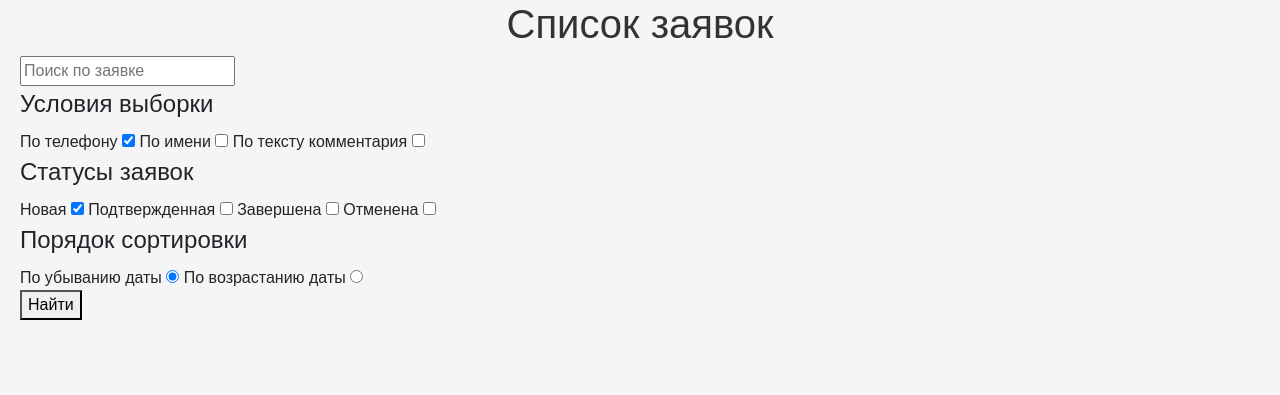
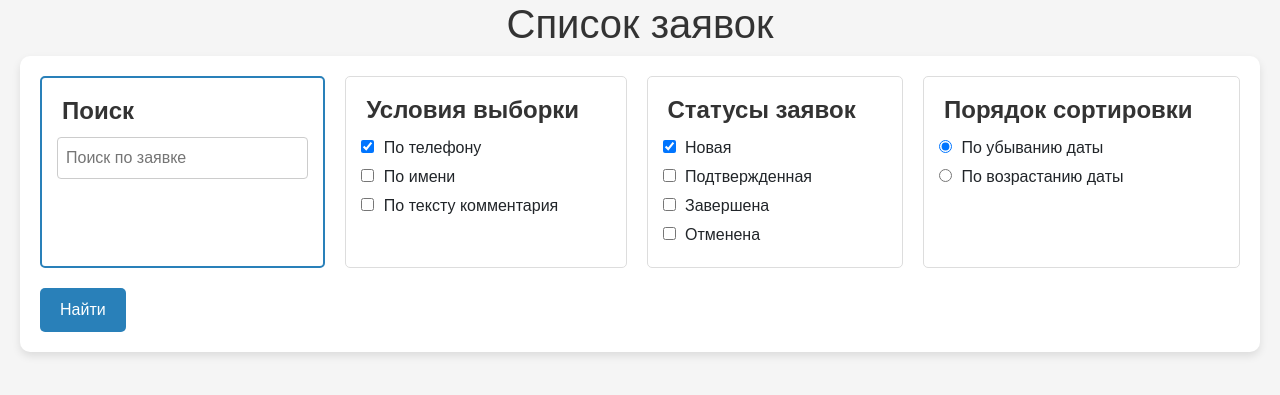
Before and after one commit to VladimirMonin/django_consult_413, a Django app: page /orders/ in a window 1280 px wide. Shown: the part 76-471 px from the top of the page. Run offline with Django 5.2, Linux system fonts and the light colour scheme; the visitor is signed in with stand-in values (Sample User, id 1); data that the repository does not hold is empty.

Commit message:
lesson_57: стилизация для формы поиска - без BS5

```diff
--- a/static/css/main.css
+++ b/static/css/main.css
@@ -58,21 +58,89 @@ h1 {
 
 /* Стили для статусов */
 .new {
-  color: #27ae60;
+  color: #27ae60; /* Green */
   font-weight: bold;
 }
 
 .confirmed {
-  color: #2980b9;
+  color: #2980b9; /* Blue */
   font-weight: bold;
 }
 
-.rejected {
-  color: #e74c3c;
+.completed {
+  color: #8e44ad; /* Purple */
   font-weight: bold;
 }
 
 .canceled {
-  color: #95a5a6;
+  color: #e74c3c; /* Red */
   font-weight: bold;
 }
+
+/* Стили для формы поиска */
+.search-form {
+  background-color: white;
+  padding: 20px;
+  border-radius: 10px;
+  box-shadow: 0 4px 8px rgba(0, 0, 0, 0.1);
+  margin-bottom: 20px;
+  display: flex;
+  flex-wrap: wrap;
+  gap: 20px;
+  align-items: stretch; /* Выравниваем элементы по высоте */
+}
+
+.search-form fieldset {
+  border: 1px solid #ddd;
+  border-radius: 5px;
+  padding: 15px;
+  margin: 0;
+  min-width: 200px;
+  flex-grow: 1;
+  display: flex;
+  flex-direction: column;
+}
+
+.search-form .fieldset-highlight {
+  border-color: #2980b9 !important; /* Используем !important для гарантии применения */
+  border-width: 2px;
+}
+
+.search-form legend {
+  font-weight: bold;
+  color: #333;
+  padding: 0 5px;
+}
+
+.search-form input[type="text"] {
+  width: 100%;
+  padding: 8px;
+  border: 1px solid #ccc;
+  border-radius: 4px;
+  box-sizing: border-box;
+}
+
+.search-form .options label {
+  display: block;
+  margin-bottom: 5px;
+  font-weight: normal;
+}
+
+.search-form .options input {
+  margin-right: 5px;
+}
+
+.search-form button {
+  background-color: #2980b9;
+  color: white;
+  border: none;
+  padding: 10px 20px;
+  border-radius: 5px;
+  cursor: pointer;
+  align-self: center;
+  height: fit-content;
+}
+
+.search-form button:hover {
+  background-color: #3498db;
+}
--- a/templates/orders_list.html
+++ b/templates/orders_list.html
@@ -2,51 +2,33 @@
 {% block content %}
 <h1>Список заявок</h1>
 
-{% comment %} Форма поиска {% endcomment %}
-<form action="" method="get">
-    <fieldset>
-    <input type="text" name="q" placeholder="Поиск по заявке" value="{{ request.GET.q }}">
+<form action="" method="get" class="search-form">
+    <fieldset class="fieldset-highlight">
+        <legend>Поиск</legend>
+        <input type="text" name="q" placeholder="Поиск по заявке" value="{{ request.GET.q }}">
     </fieldset>
-    <fieldset>
+
+    <fieldset class="options">
         <legend>Условия выборки</legend>
-        {% comment %}
-        Чек-боксы \
-        1. поиск по телефону - активирован по-умолчанию
-        2. поиск по имени
-        3. поиск по тексту комментария
-        http://127.0.0.1:8000/orders/?q=Фродо&phone=on&name=on&comment=on
-        {% endcomment %}
-        <label for="search_by_phone">По телефону</label>
-        <input type="checkbox" name="search_by_phone" checked>
-        <label for="search_by_name">По имени</label>
-        <input type="checkbox" name="search_by_name" {% if request.GET.search_by_name %}checked{% endif %}>
-        <label for="search_by_comment">По тексту комментария</label>
-        <input type="checkbox" name="search_by_comment" {% if request.GET.search_by_comment %}checked{% endif %}>
+        <label><input type="checkbox" name="search_by_phone" {% if request.GET.search_by_phone or 'q' not in request.GET %}checked{% endif %}> По телефону</label>
+        <label><input type="checkbox" name="search_by_name" {% if request.GET.search_by_name %}checked{% endif %}> По имени</label>
+        <label><input type="checkbox" name="search_by_comment" {% if request.GET.search_by_comment %}checked{% endif %}> По тексту комментария</label>
     </fieldset>
-    <fieldset>
+
+    <fieldset class="options">
         <legend>Статусы заявок</legend>
-        {% comment %}
-        ("new", "Новая"),
-        ("confirmed", "Подтвержденная"),
-        ("completed", "Завершена"),
-        ("canceled", "Отменена"),
-        {% endcomment %}
-        <label for="status_new">Новая</label>
-        <input type="checkbox" name="status_new" checked>
-        <label for="status_confirmed">Подтвержденная</label>
-        <input type="checkbox" name="status_confirmed" {% if request.GET.status_confirmed %}checked{% endif %}>
-        <label for="status_completed">Завершена</label>
-        <input type="checkbox" name="status_completed" {% if request.GET.status_completed %}checked{% endif %}>
-        <label for="status_canceled">Отменена</label>
-        <input type="checkbox" name="status_canceled" {% if request.GET.status_canceled %}checked{% endif %}>
+        <label><input type="checkbox" name="status_new" {% if request.GET.status_new or 'q' not in request.GET %}checked{% endif %}> Новая</label>
+        <label><input type="checkbox" name="status_confirmed" {% if request.GET.status_confirmed %}checked{% endif %}> Подтвержденная</label>
+        <label><input type="checkbox" name="status_completed" {% if request.GET.status_completed %}checked{% endif %}> Завершена</label>
+        <label><input type="checkbox" name="status_canceled" {% if request.GET.status_canceled %}checked{% endif %}> Отменена</label>
     </fieldset>
-    <fieldset>
-    <legend>Порядок сортировки</legend>
-        <label for="order_by_date">По убыванию даты</label>
-        <input type="radio" name="order_by_date" value="desc" checked>
-        <label for="order_by_date">По возрастанию даты</label>
-        <input type="radio" name="order_by_date" value="asc">
+
+    <fieldset class="options">
+        <legend>Порядок сортировки</legend>
+        <label><input type="radio" name="order_by_date" value="desc" {% if request.GET.order_by_date == 'desc' or 'q' not in request.GET %}checked{% endif %}> По убыванию даты</label>
+        <label><input type="radio" name="order_by_date" value="asc" {% if request.GET.order_by_date == 'asc' %}checked{% endif %}> По возрастанию даты</label>
     </fieldset>
+
     <button type="submit">Найти</button>
 </form>
 
```
Also changed, not shown: templates/include_order_card.html (+2 -11 lines).
